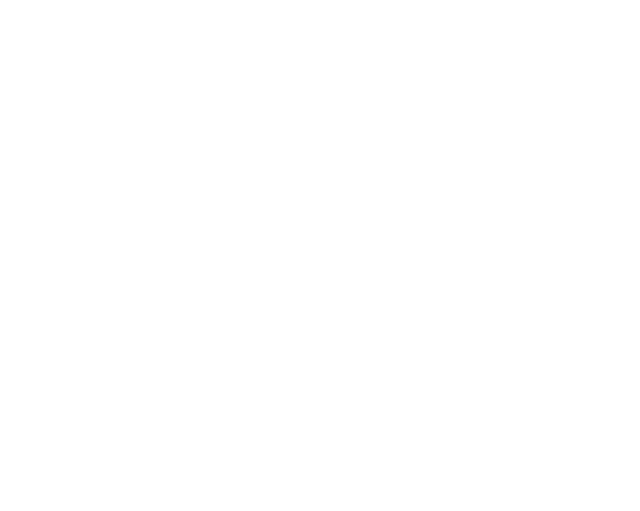
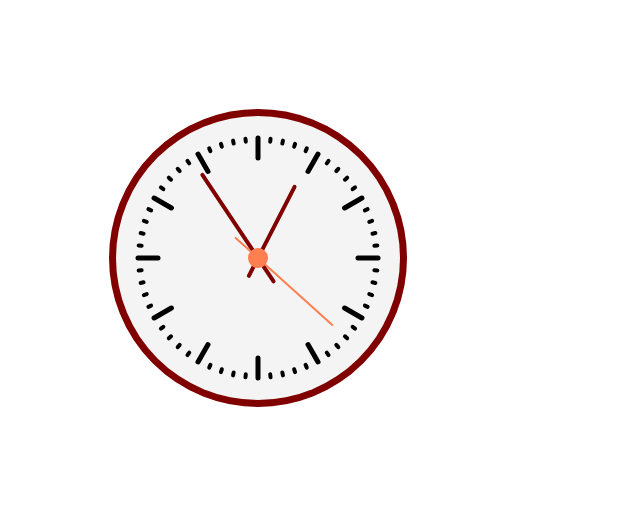
Before and after one commit to Iykechuks11/100-days-of-Js, a plain HTML site: page 12-web-browser-apis/05-animated-clock-1/animated-clock/index.html in a window 1280 px wide. Shown: the whole page, without its empty margins (0-640 px from the left). Drawn offline with Linux system fonts and the light colour scheme.

Commit message:
Developing an animated clock

```diff
--- a/12-web-browser-apis/05-animated-clock-1/animated-clock/script.js
+++ b/12-web-browser-apis/05-animated-clock-1/animated-clock/script.js
@@ -0,0 +1,107 @@
+function clock() {
+    const now = new Date();
+    const canvas = document.getElementById('canvas');
+    const ctx = canvas.getContext('2d');
+
+    // Setup canvas
+    ctx.save(); // save the default state
+    ctx.clearRect(0, 0, 500, 500);
+    ctx.translate(250, 250); // put 0,0 in the middle
+    ctx.rotate(-Math.PI / 2); // Rotate clock -90deg
+
+    // Set default styles
+    ctx.strokeStyle = '#000000';
+    ctx.fillStyle = '#f4f4f4';
+    ctx.lineWidth = 5;
+    ctx.lineCap = 'round';
+
+    // Draw clock face/border
+    ctx.save();
+    ctx.beginPath();
+    ctx.lineWidth = 14;
+    ctx.strokeStyle = '#800000';
+    ctx.arc(0, 0, 142, 0, Math.PI * 2, true);
+    ctx.stroke();
+    ctx.fill();
+    ctx.restore();
+
+    // Draw hour lines
+    ctx.save();
+    for (let i = 0; i < 12; i++) {
+        ctx.beginPath();
+        ctx.rotate(Math.PI / 6);
+        ctx.moveTo(100, 0);
+        ctx.lineTo(120, 0);
+        ctx.stroke();
+    }
+
+    ctx.restore();
+
+    // Draw minute lines
+    ctx.save();
+    ctx.lineWidth = 4;
+    for (let i = 0; i < 60; i++) {
+        if (i % 5 !== 0) {
+            ctx.beginPath();
+            ctx.moveTo(117, 0);
+            ctx.lineTo(120, 0);
+            ctx.stroke();
+        }
+        ctx.rotate(Math.PI / 30);
+    }
+
+    ctx.restore();
+
+    // Get current time
+    const hr = now.getHours() % 12;
+    const min = now.getMinutes();
+    const sec = now.getSeconds();
+
+    // console.log(`${hr}:${min}:${sec}`);
+
+    // Draw hour hand
+    ctx.save();
+    ctx.rotate(
+        (Math.PI / 6) * hr + (Math.PI / 360) * min + (Math.PI / 21600) * sec,
+    );
+    ctx.strokeStyle = '#800000';
+    ctx.lineWidth = 4;
+    ctx.beginPath();
+    ctx.moveTo(-20, 0);
+    ctx.lineTo(80, 0);
+    ctx.stroke();
+    ctx.restore();
+
+    // Draw minute hand
+    ctx.save();
+    ctx.rotate((Math.PI / 30) * min + (Math.PI / 1800) * sec);
+    ctx.strokeStyle = '#800000';
+    ctx.lineWidth = 4;
+    ctx.beginPath();
+    ctx.moveTo(-28, 0);
+    ctx.lineTo(100, 0);
+    ctx.stroke();
+    ctx.restore();
+
+    // Draw sec hand
+    ctx.save();
+    ctx.rotate((sec * Math.PI) / 30);
+    ctx.strokeStyle = '#FF7F50';
+    ctx.fillStyle = '#FF7F50';
+    ctx.lineWidth = 2;
+    ctx.beginPath();
+    ctx.moveTo(-30, 0);
+    ctx.lineTo(100, 0);
+    ctx.stroke();
+    ctx.beginPath();
+    ctx.arc(0, 0, 10, 0, Math.PI * 2, true);
+    ctx.fill();
+    ctx.restore();
+
+    ctx.restore(); // restore default state
+
+    requestAnimationFrame(clock);
+}
+
+requestAnimationFrame(clock);
+// clock();
```
Also changed, not shown: 12-web-browser-apis/02-map-position/index.html (+7 -8 lines), 12-web-browser-apis/02-map-position/script.js (+18 -0 lines), 12-web-browser-apis/03-canvas/index.html (+8 -0 lines), 12-web-browser-apis/03-canvas/script.js (+30 -0 lines), 12-web-browser-apis/04-requestAnimationFrame/script.js (+27 -0 lines), README.md, images/p_3.png (added).
